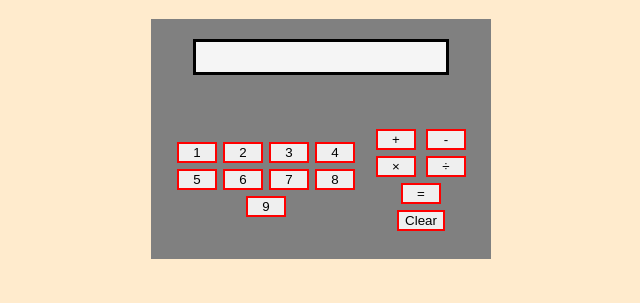
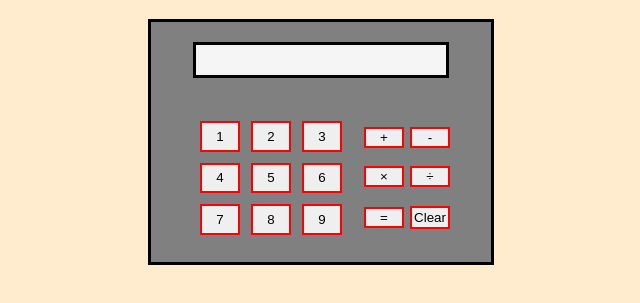
Before and after one commit to kschabas/calculator, a plain HTML site: page index.html in a window 1280 px wide. Shown: the part 61-364 px from the top of the page, without its empty margins (319-959 px from the left). Drawn offline with Linux system fonts and the light colour scheme.

Commit message:
Finish calculator graphic

```diff
--- a/styles.css
+++ b/styles.css
@@ -13,6 +13,7 @@ h1 {
     background-color: gray;
     margin: 20px auto;
     padding: 20px;
+    border-style: solid;
 }
 
 .display {
@@ -27,20 +28,24 @@ h1 {
 
 .buttons {
     display: flex;
-    align-items: center;
-    gap: 10px;
-    height: 150px;
-    justify-content: space-around;
+    height: 120px;
+    justify-content: space-between;
+    padding: 10px;
 }
 
 .other {
     width: 100px;
+    height: 120px;
     flex: 0 0 auto;
+    display: flex;
+    align-items: center;
+    flex-wrap: wrap;
 }
 
 .numbers {
     display: flex;
     flex-wrap: wrap;
+    gap: 5px;
     justify-content: center;
 }
 
@@ -50,7 +55,9 @@ button {
     border-color: red;
     margin: 3px;
     flex: 0 0 auto;
+    text-align: center;
 }
+
 button#clear {
-    width: auto;
+    padding: 2px;
 }
```
